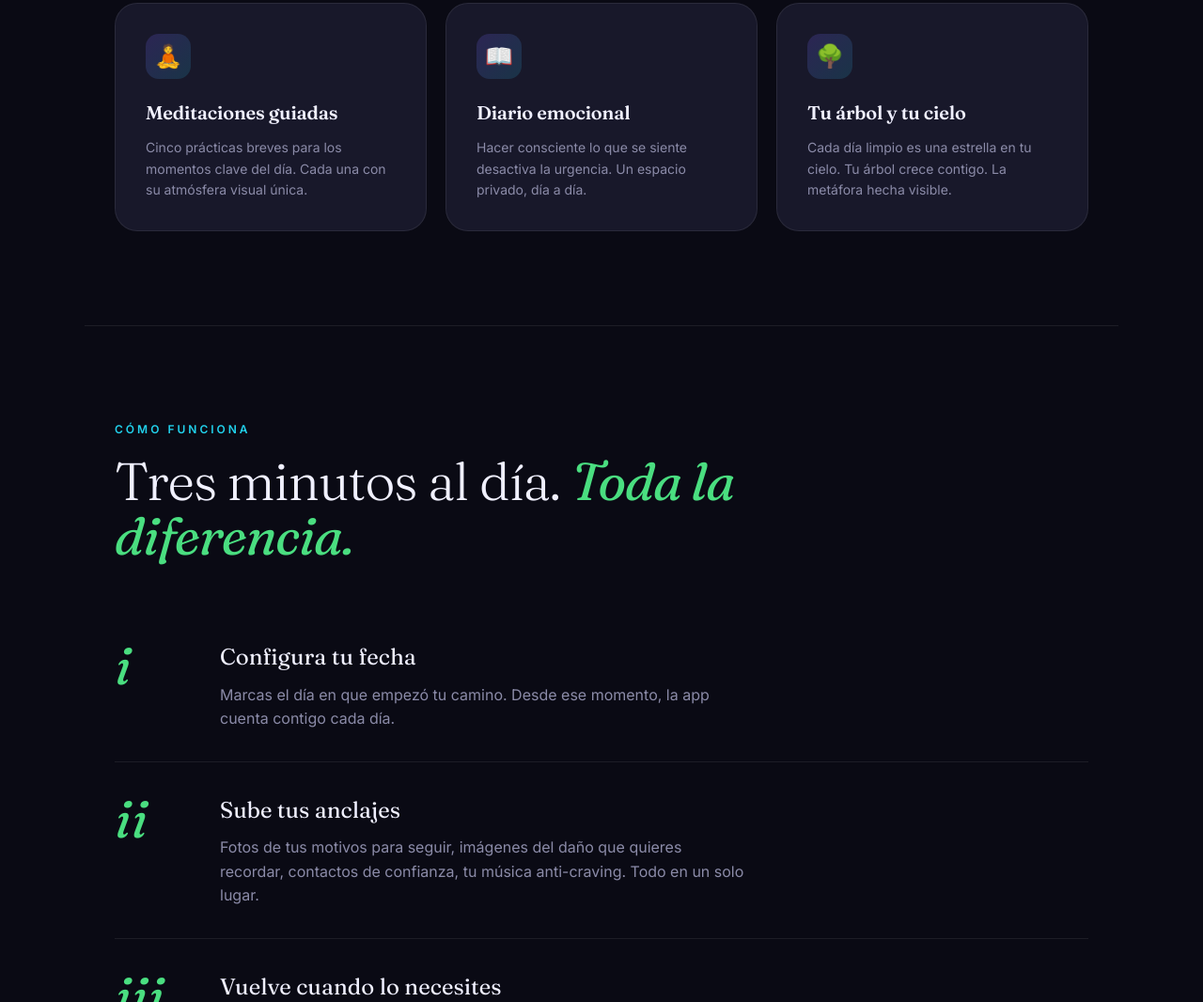
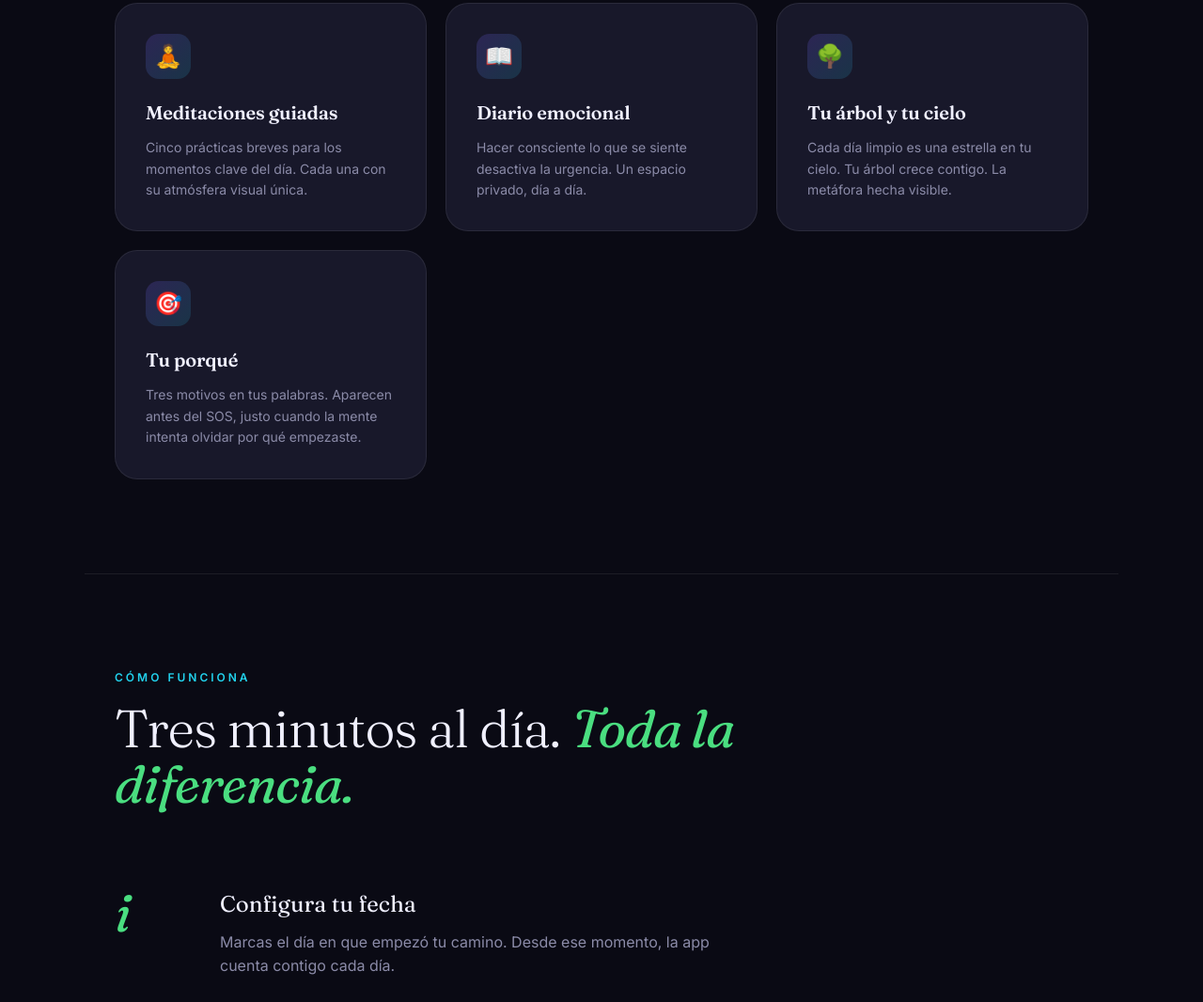
Before and after one commit to JoseOjea85/craving-health-landing, a plain HTML site: page index.html in a window 1280 px wide. Shown: the part 2253-3319 px from the top of the page at 94% size. Drawn offline with Linux system fonts and the light colour scheme.

Commit message:
Add 'Your why' feature to landing

```diff
--- a/index.html
+++ b/index.html
@@ -633,6 +633,17 @@
           <span data-en>Every clean day is a star in your sky. Your tree grows with you. The metaphor made visible.</span>
         </p>
       </div>
+      <div class="feature">
+        <div class="feature-icon">🎯</div>
+        <h3>
+          <span data-es>Tu porqué</span>
+          <span data-en>Your why</span>
+        </h3>
+        <p>
+          <span data-es>Tres motivos en tus palabras. Aparecen antes del SOS, justo cuando la mente intenta olvidar por qué empezaste.</span>
+          <span data-en>Three reasons in your own words. They appear before SOS, right when the mind tries to forget why you started.</span>
+        </p>
+      </div>
     </div>
   </section>
 
```
